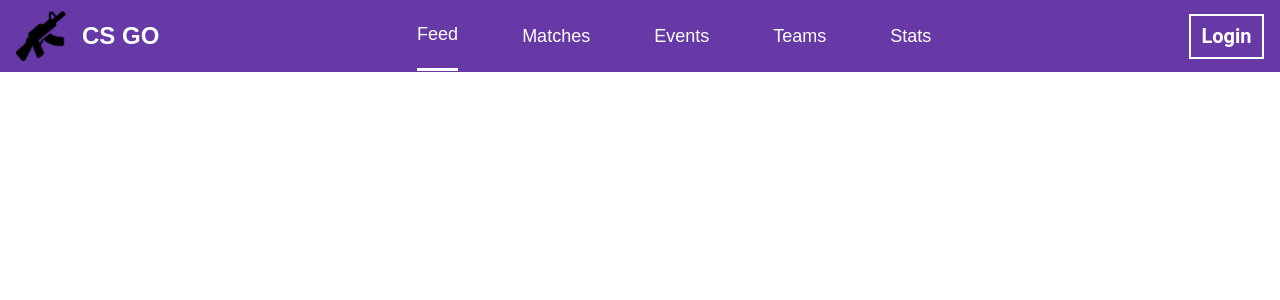
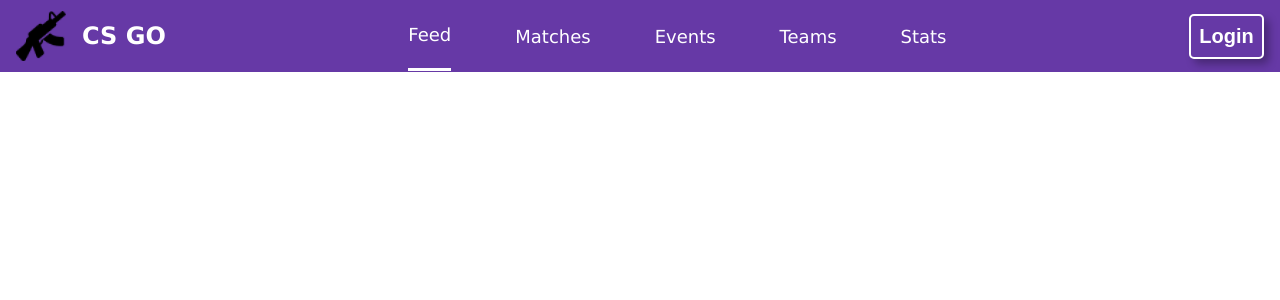
Before and after one commit to babugia/cs-web-styled-components, a React (Create React App) app: page / in a window 1280 px wide. Shown: the top 300 px of the page. Built offline with nearby package versions, Linux system fonts and the light colour scheme; the HTML template or start-up script is replaced by a standard one.

Commit message:
feat: created empty components, now start working with react router

```diff
--- a/package.json
+++ b/package.json
@@ -8,6 +8,7 @@
     "@testing-library/user-event": "^7.1.2",
     "react": "^16.12.0",
     "react-dom": "^16.12.0",
+    "react-router-dom": "^5.1.2",
     "react-scripts": "3.4.0",
     "styled-components": "^5.0.1"
   },
--- /dev/null
+++ b/src/Events/Events.jsx
@@ -0,0 +1,5 @@
+import React from 'react';
+
+const Events = () => <div>Events</div>;
+
+export default Events;
--- /dev/null
+++ b/src/Feed/Feed.jsx
@@ -0,0 +1,5 @@
+import React from 'react';
+
+const Feed = () => <div>Feed</div>;
+
+export default Feed;
--- a/src/Header/Header.jsx
+++ b/src/Header/Header.jsx
@@ -1,29 +1,9 @@
 import React, { memo, useState } from 'react';
 import styled from 'styled-components';
-import LoginButton from './Login';
+import Logo from './Logo';
+import Login from './Login';
 import Menu from './Menu';
 import { menuItemType } from './headerUtils';
-import logo from '../assets/logo.png';
-
-const Title = styled.h1`
-  align-self: center;
-  margin-left: 1rem;
-  font-size: 1.5em;
-  color: #fff;
-`;
-
-const Logo = ({ className }) => (
-  <img className={className} src={logo} alt='cs' />
-);
-
-const StyledLogo = styled(Logo)`
-  display: block;
-  margin-left: 1rem;
-  margin-top: auto;
-  margin-bottom: auto;
-  width: 50px;
-  height: 50px;
-`;
 
 const Container = styled.div`
   display: flex;
@@ -37,22 +17,14 @@ const Container = styled.div`
   background: #6639a6;
 `;
 
-const FirstDiv = styled.div`
-  display: flex;
-  cursor: pointer;
-`;
-
 const Header = () => {
   const [selectedMenu, setSelectedMenu] = useState(menuItemType.FEED);
 
   return (
     <Container>
-      <FirstDiv>
-        <StyledLogo />
-        <Title>CS GO</Title>
-      </FirstDiv>
+      <Logo />
       <Menu selected={selectedMenu} setSelectedMenu={setSelectedMenu} />
-      <LoginButton>Login</LoginButton>
+      <Login />
     </Container>
   );
 };
--- a/src/Header/Login.jsx
+++ b/src/Header/Login.jsx
@@ -11,10 +11,11 @@ const StyledLoginButton = styled(LoginButton)`
   height: 45px;
   color: white;
   margin-right: 1rem;
+  border-radius: 5px;
   align-self: center;
   cursor: pointer;
   background: #6639a6;
-  font-family: Roboto;
+  box-shadow: 5px 5px 8px rgba(0, 0, 0, 0.3);
   font-style: normal;
   font-weight: bold;
   font-size: 20px;
@@ -22,6 +23,10 @@ const StyledLoginButton = styled(LoginButton)`
   text-align: center;
   border: 2px white solid;
   outline: none;
+
+  &:hover {
+    box-shadow: 5px 5px 8px rgba(0, 0, 0, 0.8);
+  }
 `;
 
 export default memo(StyledLoginButton);
--- /dev/null
+++ b/src/Header/Logo.jsx
@@ -0,0 +1,33 @@
+import React, { memo } from 'react';
+import styled from 'styled-components';
+import logo from '../assets/logo.png';
+
+const Title = styled.h1`
+  align-self: center;
+  margin-left: 1rem;
+  font-size: 1.5em;
+  color: #fff;
+`;
+
+const Container = styled.div`
+  display: flex;
+  cursor: pointer;
+`;
+
+const Logo = ({ className }) => (
+  <Container>
+    <img className={className} src={logo} alt='cs' />
+    <Title>CS GO</Title>
+  </Container>
+);
+
+const StyledLogo = styled(Logo)`
+  display: block;
+  margin-left: 1rem;
+  margin-top: auto;
+  margin-bottom: auto;
+  width: 50px;
+  height: 50px;
+`;
+
+export default memo(StyledLogo);
--- /dev/null
+++ b/src/Login/Login.jsx
@@ -0,0 +1,5 @@
+import React from 'react';
+
+const Login = () => <div>Login</div>;
+
+export default Login;
--- /dev/null
+++ b/src/Matches/Matches.jsx
@@ -0,0 +1,5 @@
+import React from 'react';
+
+const Matches = () => <div>Matches</div>;
+
+export default Matches;
--- /dev/null
+++ b/src/Stats/Stats.jsx
@@ -0,0 +1,5 @@
+import React from 'react';
+
+const Stats = () => <div>Stats</div>;
+
+export default Stats;
--- /dev/null
+++ b/src/Teams/Teams.jsx
@@ -0,0 +1,5 @@
+import React from 'react';
+
+const Teams = () => <div>Teams</div>;
+
+export default Teams;
--- a/src/index.css
+++ b/src/index.css
@@ -1,3 +1,4 @@
 body {
-  font-family: Arial, Helvetica, sans-serif;
+  font-family: 'Lucida Sans', 'Lucida Sans Regular', 'Lucida Grande',
+    'Lucida Sans Unicode', Geneva, Verdana, sans-serif;
 }
```
Also changed, not shown: 1 other file (tests, documents, lock files or other folders).
